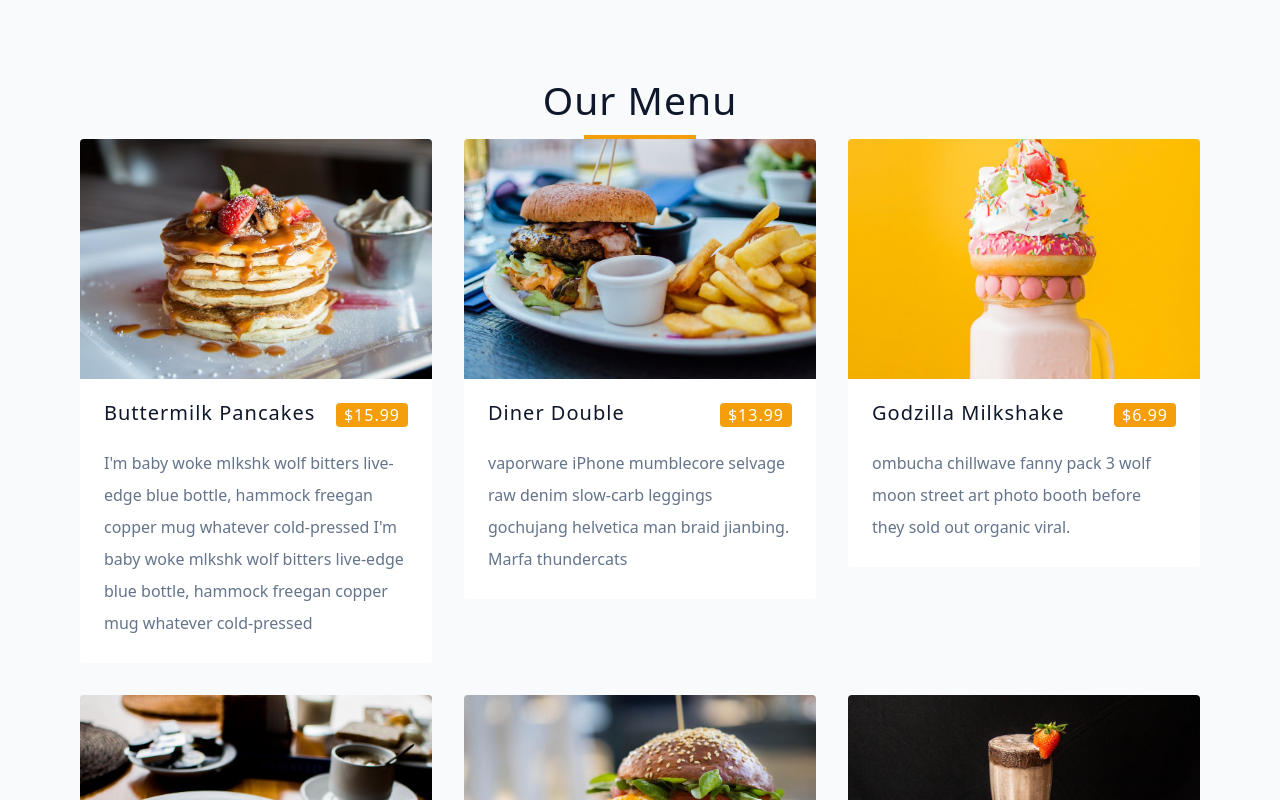
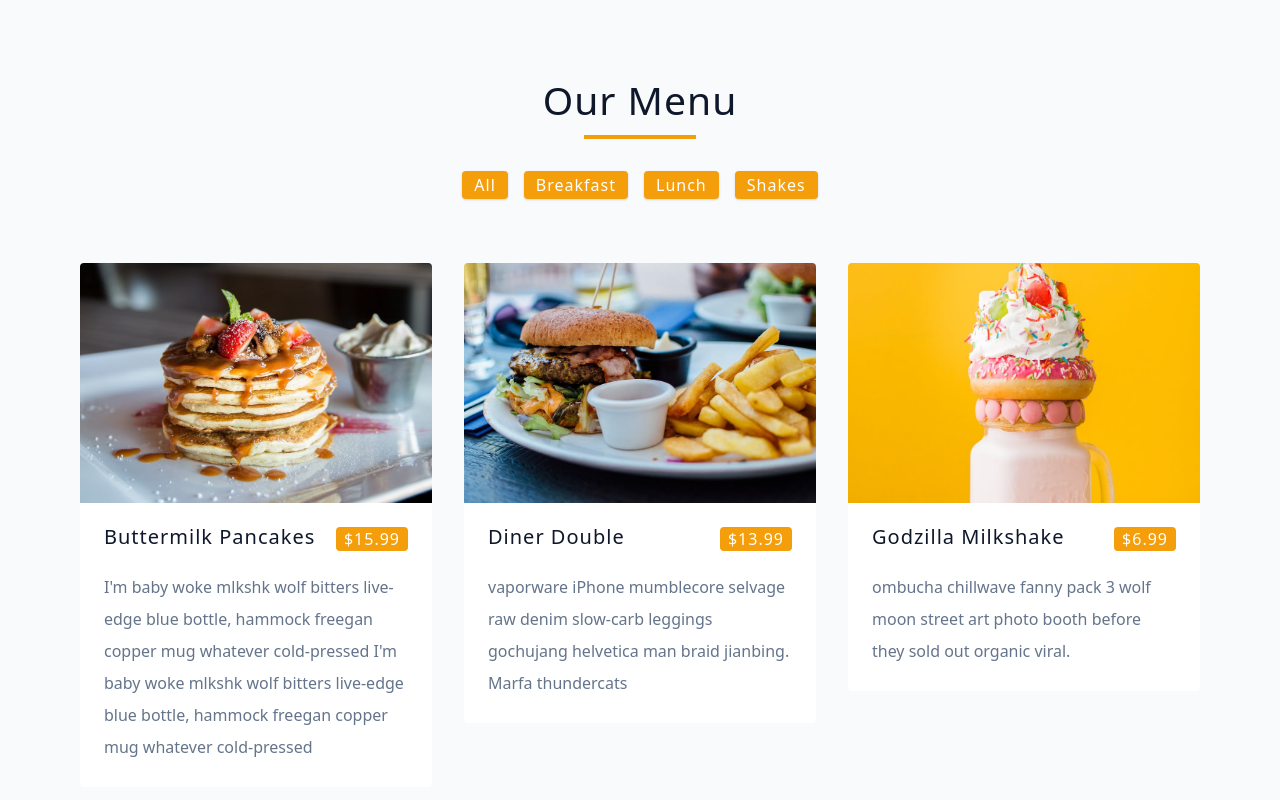
Before and after one commit to stormymayday/food-menu-react, a Next.js app: page / in a window 1280 px wide. Shown: the top 800 px of the page. Built offline with nearby package versions, Linux system fonts and the light colour scheme.

Commit message:
Displaying Categories

```diff
--- a/app/page.tsx
+++ b/app/page.tsx
@@ -1,10 +1,11 @@
 "use client";
 
-import Title from "@/components/Title";
 import menu from "@/data";
 import { MenuItemType } from "@/types";
 import { useState } from "react";
+import Title from "@/components/Title";
 import Menu from "@/components/Menu";
+import Categories from "@/components/Categories";
 
 const uniqueCategories = ["all", ...new Set(menu.map((item) => item.category))];
 
@@ -13,11 +14,13 @@ export default function Home() {
 
     // eslint-disable-next-line @typescript-eslint/no-unused-vars
     const [menuItems, setMenuItems] = useState<MenuItemType[]>(menu);
-    // const [categories, setCategories] = useState(uniqueCategories);
+    // eslint-disable-next-line @typescript-eslint/no-unused-vars
+    const [categories, setCategories] = useState(uniqueCategories);
     return (
         <main>
             <section className="menu">
                 <Title text="our menu" />
+                <Categories categories={categories} />
                 <Menu items={menuItems} />
             </section>
         </main>
--- /dev/null
+++ b/components/Categories.tsx
@@ -0,0 +1,19 @@
+interface CategoriesProps {
+    categories: string[];
+}
+
+function Categories({ categories }: CategoriesProps) {
+    return (
+        <div className="btn-container">
+            {categories.length > 0 &&
+                categories.map((category) => {
+                    return (
+                        <button type="button" className="btn" key={category}>
+                            {category}
+                        </button>
+                    );
+                })}
+        </div>
+    );
+}
+export default Categories;
```
